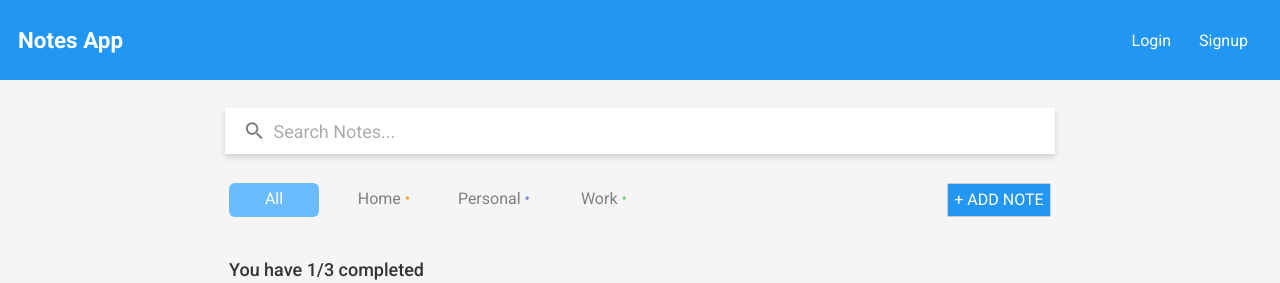
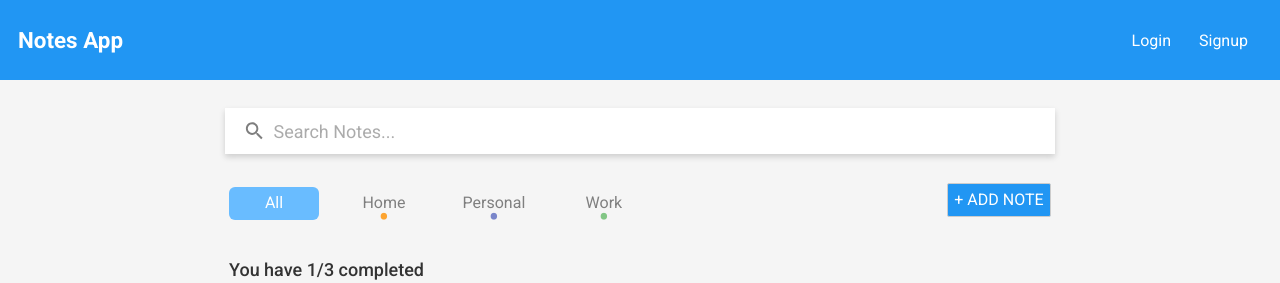
Before and after one commit to lanxeon/notes-app-frontend-svelte, a Svelte app: page / in a window 1280 px wide. Shown: the top 283 px of the page. Built offline with nearby package versions, Linux system fonts and the light colour scheme; no server answers.

Commit message:
added dots for buttons, completed stylings

```diff
--- a/src/Components/Subheader/SubheaderButton.svelte
+++ b/src/Components/Subheader/SubheaderButton.svelte
@@ -13,7 +13,7 @@
   class:green={color === "green"}
   class:active
 >
-  <span>{text}</span>
+  <span class="text">{text}</span>
 
   {#if showDot}
     <span class="dot">•</span>
@@ -30,16 +30,35 @@
   button {
     width: 90px;
     background-color: transparent;
-    font-size: 1rem;
-    line-height: 1.3rem;
     margin-right: 1rem;
-    font-weight: normal;
+    margin-bottom: 0;
+    padding: 6px 8px;
     outline: none;
     border: none;
     border-radius: 6px;
     color: #00000099;
     opacity: 80%;
     cursor: pointer;
+    position: relative;
+
+    span {
+      &.text {
+        font-size: 1rem;
+        line-height: 1.3rem;
+        font-weight: normal;
+        display: block;
+      }
+
+      &.dot {
+        bottom: -0.4em;
+        left: 50%;
+        transform: translateX(-50%);
+        position: absolute;
+        font-size: 2em;
+        line-height: 1;
+        font-weight: 400;
+      }
+    }
 
     &.orange {
       .dot {
```
